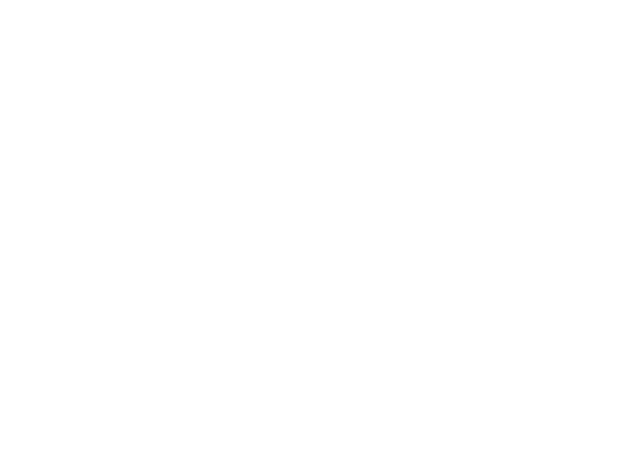
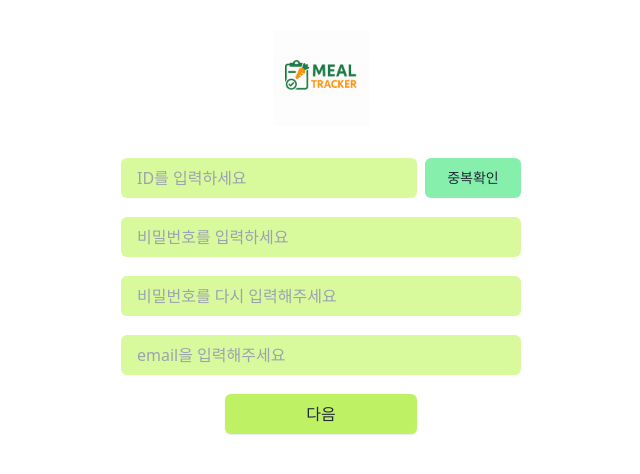
Before and after one commit to 0324skdus/ssafy-MealTracker, a Vue app in the folder Front/Front/: page /signup in a window 1280 px wide. Before the commit this address had no page. Shown: the part 180-654 px from the top of the page, without its empty margins (319-959 px from the left). Built offline with nearby package versions, Linux system fonts and the light colour scheme.

Commit message:
회원가입 페이지 추가가

```diff
--- a/Front/Front/src/router/index.js
+++ b/Front/Front/src/router/index.js
@@ -1,8 +1,10 @@
 import { createRouter, createWebHistory } from 'vue-router'
 import LoginView from '../views/LoginView.vue'
+import SignUpView from '../views/SignUpView.vue' // 추가
 
 const routes = [
-  { path: '/', component: LoginView }
+  { path: '/', component: LoginView },
+  { path: '/signup', component: SignUpView } // 추가
 ]
 
 const router = createRouter({
--- a/Front/Front/src/views/LoginView.vue
+++ b/Front/Front/src/views/LoginView.vue
@@ -36,7 +36,7 @@
 
       <!-- 개별 링크 버튼들 -->
       <div class="link-group">
-        <button class="link-button">회원가입</button>
+        <router-link to="/signup" class="link-button">회원가입</router-link>
         <button class="link-button">아이디 찾기</button>
         <button class="link-button">비밀번호 찾기</button>
       </div>
--- /dev/null
+++ b/Front/Front/src/views/SignUpView.vue
@@ -0,0 +1,321 @@
+<template>
+  <div class="signup-wrapper">
+    <div class="signup-container">
+      <div class="logo-box">
+        <img src="/logo.png" alt="logo" class="logo" />
+      </div>
+
+      <!-- 1단계 -->
+      <div v-if="step === 1" class="step-box">
+        <div class="id-box">
+          <input placeholder="ID를 입력하세요" class="input-box id-input" />
+          <button class="check-button">중복확인</button>
+        </div>
+        <input type="password" placeholder="비밀번호를 입력하세요" class="input-box" />
+        <input type="password" placeholder="비밀번호를 다시 입력해주세요" class="input-box" />
+        <input type="email" placeholder="email을 입력해주세요" class="input-box" />
+        <div class="button-center">
+          <button @click="step = 2" class="submit-button">다음</button>
+        </div>
+      </div>
+
+      <!-- 2단계 -->
+      <div v-else class="step-box">
+        <div class="row-box">
+          <div class="column-box">
+            <label class="label">성별</label>
+            <div class="radio-group">
+              <label class="radio-box"><input type="radio" name="gender" /> 남</label>
+              <label class="radio-box"><input type="radio" name="gender" /> 여</label>
+            </div>
+          </div>
+          <div class="column-box">
+            <label class="label">나이(만)</label>
+            <div class="input-wrapper">
+              <button @click="age = Math.max(0, age - 1)" class="inner-button">-</button>
+              <input v-model="age" class="input-box padded no-spin" type="number" placeholder="나이" />
+              <button @click="age++" class="inner-button">+</button>
+            </div>
+          </div>
+        </div>
+
+        <div class="row-box">
+          <div class="column-box">
+            <label class="label">키 (cm)</label>
+            <div class="input-wrapper">
+              <button @click="adjustValue('height', -1)" class="inner-button">-</button>
+              <input
+                v-model="height"
+                @click="handleCursor($event, 'height')"
+                @input="formatValue('height')"
+                class="input-box padded no-spin"
+                placeholder="키"
+              />
+              <button @click="adjustValue('height', +1)" class="inner-button">+</button>
+            </div>
+          </div>
+
+          <div class="column-box">
+            <label class="label">체중 (kg)</label>
+            <div class="input-wrapper">
+              <button @click="adjustValue('weight', -1)" class="inner-button">-</button>
+              <input
+                v-model="weight"
+                @click="handleCursor($event, 'weight')"
+                @input="formatValue('weight')"
+                class="input-box padded no-spin"
+                placeholder="체중"
+              />
+              <button @click="adjustValue('weight', +1)" class="inner-button">+</button>
+            </div>
+          </div>
+        </div>
+
+        <div class="activity-box">
+          <div class="label">평소 활동량이 얼마나 되나요?</div>
+          <label><input type="radio" name="activity" /> 오래 앉아서 일하고 운동을 거의 하지 않습니다</label>
+          <label><input type="radio" name="activity" /> 가끔 걷거나 가벼운 활동을 합니다</label>
+          <label><input type="radio" name="activity" /> 몸을 많이 쓰는 일을 하거나 운동을 규칙적으로 합니다</label>
+        </div>
+
+        <div class="button-row">
+          <button @click="step = 1" class="prev-button">이전</button>
+          <button class="submit-button">가입하기</button>
+        </div>
+      </div>
+    </div>
+  </div>
+</template>
+
+<script setup>
+import { ref } from 'vue'
+
+const step = ref(1)
+const age = ref('')
+const height = ref('')
+const weight = ref('')
+const cursorTarget = ref('int')
+
+function handleCursor(event, type) {
+  const pos = event.target.selectionStart
+  const dot = (type === 'height' ? height : weight).value.indexOf('.')
+  cursorTarget.value = pos <= dot || dot === -1 ? 'int' : 'dec'
+}
+
+function formatValue(type) {
+  let val = parseFloat(type === 'height' ? height.value : weight.value)
+  if (isNaN(val) || val < 0) val = 0
+  val = Math.floor(val * 10) / 10
+  const fixed = val.toFixed(1)
+  if (type === 'height') height.value = fixed
+  if (type === 'weight') weight.value = fixed
+}
+
+function adjustValue(type, delta) {
+  let raw = type === 'height' ? height.value : weight.value
+  let val = parseFloat(raw)
+  if (isNaN(val)) val = 0
+  let [intPart, decPart] = val.toFixed(1).split('.').map(Number)
+
+  if (cursorTarget.value === 'int') {
+    intPart = Math.max(0, intPart + delta)
+  } else {
+    decPart = Math.max(0, Math.min(9, decPart + delta))
+  }
+
+  const newVal = `${intPart}.${decPart}`
+  if (type === 'height') height.value = newVal
+  if (type === 'weight') weight.value = newVal
+}
+</script>
+
+<style>
+.signup-wrapper {
+  width: 100vw;
+  height: 100vh;
+  background-color: white;
+  display: flex;
+  justify-content: center;
+  align-items: center;
+}
+
+.signup-container {
+  width: 100%;
+  max-width: 28rem;
+  display: flex;
+  flex-direction: column;
+  align-items: center;
+  padding: 1.5rem;
+  gap: 1rem;
+}
+
+.logo-box {
+  width: 100%;
+  display: flex;
+  justify-content: center;
+  margin-bottom: 1rem;
+}
+
+.logo {
+  width: 6rem;
+  height: auto;
+  object-fit: contain;
+}
+
+.step-box {
+  width: 100%;
+  display: flex;
+  flex-direction: column;
+  gap: 1.2rem;
+}
+
+.input-box {
+  width: 100%;
+  height: 2.5rem;
+  border-radius: 0.375rem;
+  background-color: #d9f99d;
+  padding-left: 1rem;
+  font-size: 1rem;
+  color: #374151;
+  border: none;
+}
+
+.input-box::placeholder {
+  color: #9ca3af;
+}
+
+.input-wrapper {
+  position: relative;
+  display: flex;
+  align-items: center;
+}
+
+.padded {
+  text-align: center;
+  padding-left: 1.5rem;
+  padding-right: 1.5rem;
+}
+
+.inner-button {
+  width: 1.5rem;
+  height: 1.5rem;
+  font-size: 1rem;
+  font-weight: bold;
+  background-color: #facc15;
+  border: none;
+  border-radius: 0.25rem;
+  cursor: pointer;
+}
+
+.inner-button:first-child {
+  position: absolute;
+  left: 0.3rem;
+}
+
+.inner-button:last-child {
+  position: absolute;
+  right: 0.3rem;
+}
+
+.no-spin::-webkit-inner-spin-button,
+.no-spin::-webkit-outer-spin-button {
+  -webkit-appearance: none;
+  margin: 0;
+}
+.no-spin {
+  -moz-appearance: textfield;
+}
+
+.row-box {
+  display: flex;
+  width: 100%;
+  gap: 1rem;
+}
+
+.column-box {
+  flex: 1;
+  display: flex;
+  flex-direction: column;
+  gap: 0.5rem;
+}
+
+.label {
+  font-weight: bold;
+  font-size: 0.875rem;
+  color: #111827;
+}
+
+.radio-group {
+  display: flex;
+  gap: 1rem;
+}
+
+.radio-box {
+  background-color: #d9f99d;
+  padding: 0.5rem 1rem;
+  border-radius: 0.375rem;
+}
+
+.activity-box {
+  background-color: #d9f99d;
+  border-radius: 0.375rem;
+  padding: 1rem;
+  display: flex;
+  flex-direction: column;
+  gap: 0.5rem;
+}
+
+.button-row {
+  display: flex;
+  width: 100%;
+  justify-content: space-between;
+  gap: 0.5rem;
+}
+
+.button-center {
+  width: 100%;
+  display: flex;
+  justify-content: center;
+}
+
+.prev-button {
+  width: 48%;
+  height: 2.5rem;
+  background-color: #f3f4f6;
+  border-radius: 0.375rem;
+  border: none;
+  font-size: 1rem;
+  color: #111827;
+  cursor: pointer;
+}
+
+.submit-button {
+  width: 48%;
+  height: 2.5rem;
+  background-color: #bef264;
+  border-radius: 0.375rem;
+  box-shadow: 0 1px 2px rgba(0,0,0,0.1);
+  color: #1f2937;
+  font-size: 1rem;
+  cursor: pointer;
+}
+
+.id-box {
+  display: flex;
+  gap: 0.5rem;
+}
+
+.id-input {
+  flex: 1;
+}
+
+.check-button {
+  width: 6rem;
+  background-color: #86efac;
+  border-radius: 0.375rem;
+  border: none;
+  font-size: 0.875rem;
+  color: #1f2937;
+  cursor: pointer;
+}
+</style>
```
